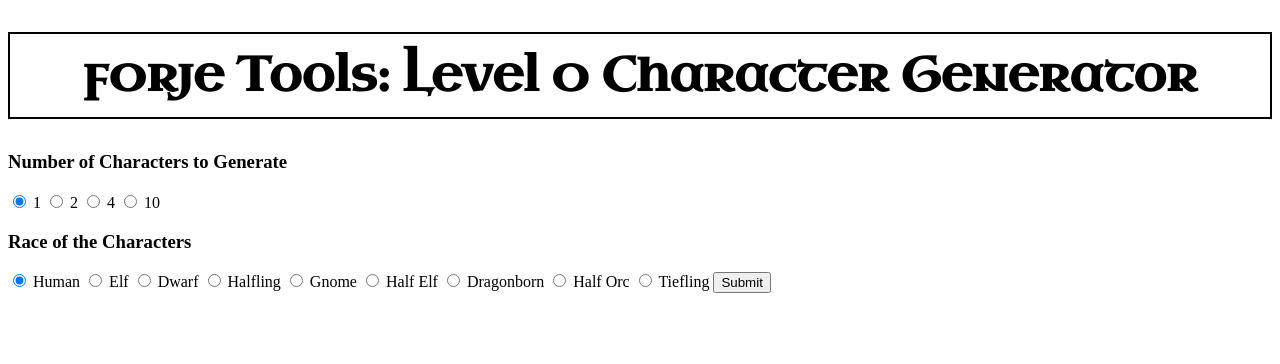
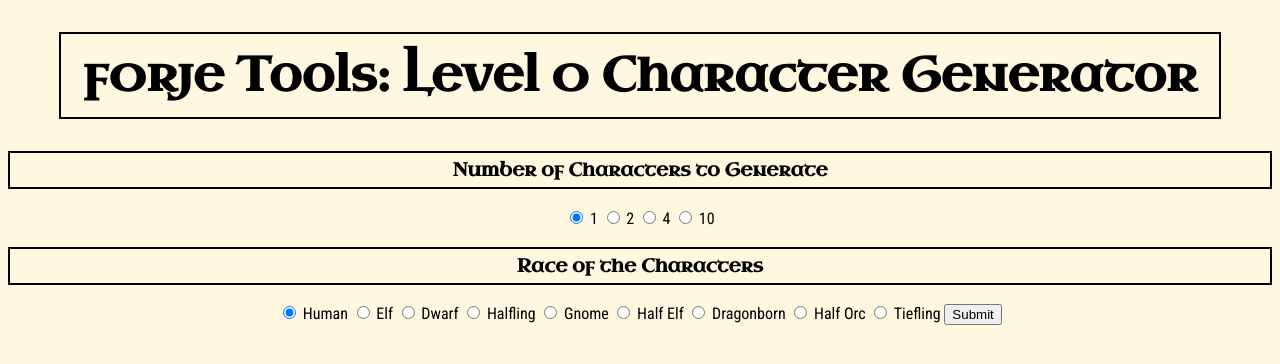
Before and after one commit to jrite09/chargen, a Flask app: page / in a window 1280 px wide. Shown: the top 364 px of the page. Run offline with Flask 2, Linux system fonts and the light colour scheme.

Commit message:
styled webpage

```diff
--- a/root/static/css/style.css
+++ b/root/static/css/style.css
@@ -1,3 +1,7 @@
+body {
+    background-color: #fff7df;
+}
+
 h1 {
     border: 2px #000000 solid;
     color: black;
@@ -5,6 +9,14 @@ h1 {
     padding: 10px;
     font-family: 'Uncial Antiqua';
     font-size: 48px;
+    margin-left: 4%;
+    margin-right: 4%
+}
+
+ul {
+    text-align: justify;
+    margin-left: 8%;
+    margin-right: 8%
 }
 
 li {
@@ -13,3 +25,16 @@ li {
     text-align: left;
     font-family: 'Roboto Condensed', sans-serif;
 }
+
+h3 {
+    border: 2px, black solid;
+    color: black;
+    text-align: center;
+    padding: 5px;
+    font-family: 'Uncial Antiqua';
+}
+
+form {
+    text-align: center;
+    font-family: 'Roboto Condensed', sans-serif;
+}
--- a/root/templates/base.html
+++ b/root/templates/base.html
@@ -13,8 +13,10 @@
     </head>
 
     <body>
-        <div class="container">
-            {%block content %} {% endblock %}
+        <div class="component">
+            <div class="container">
+                {%block content %} {% endblock %}
+            </div>
         </div>
     </body>
 
```
